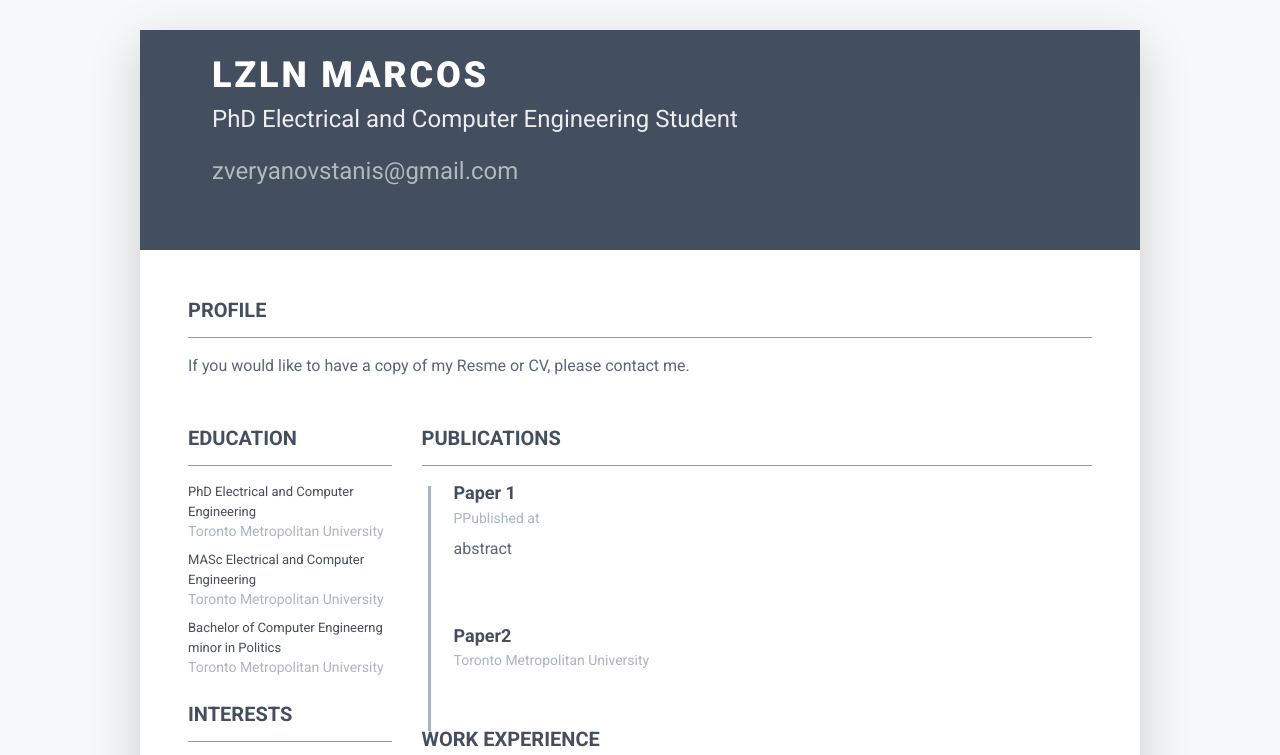
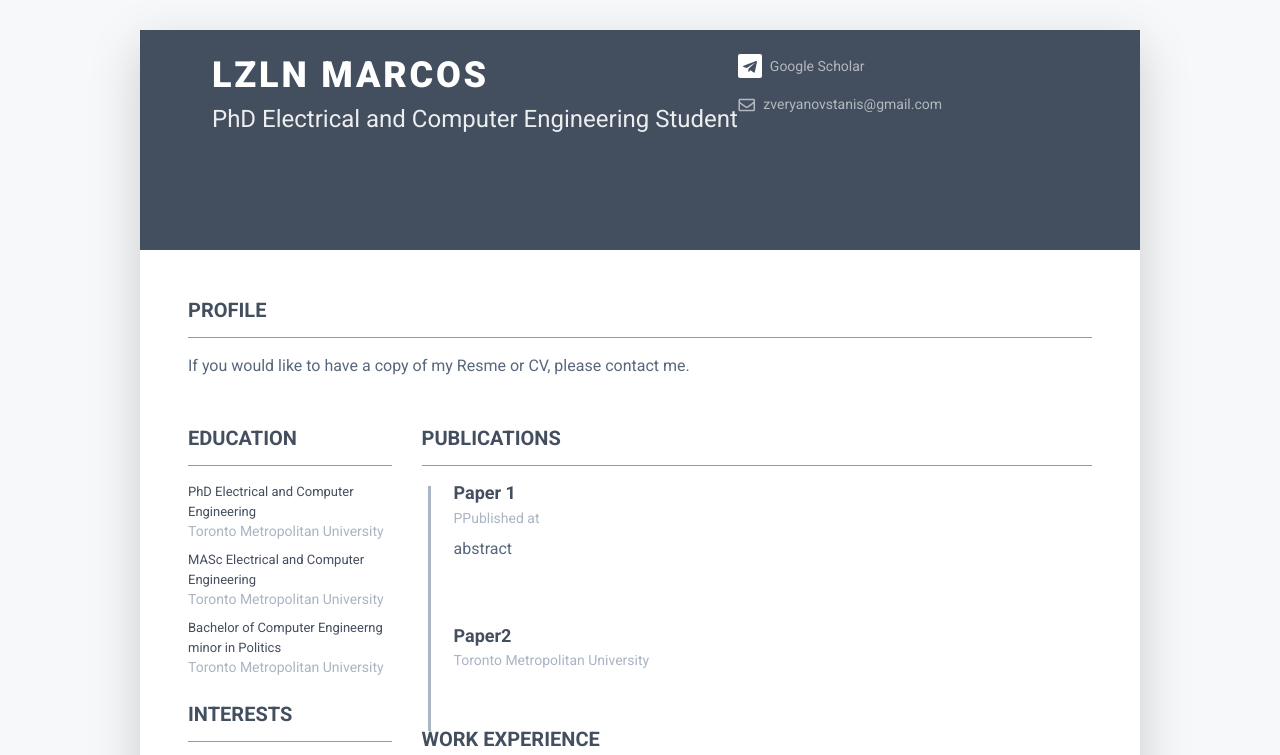
Before and after one commit to zacialen/zacialen.github.io, a plain HTML site: page index.html in a window 1280 px wide. Shown: the top 755 px of the page. Drawn offline with Linux system fonts and the light colour scheme.

Commit message:
Update index.html

```diff
--- a/index.html
+++ b/index.html
@@ -15,10 +15,18 @@
 						<div class="primary-info">
 							<h1 class="name mt-0 mb-1 text-white text-uppercase text-uppercase">Lzln Marcos</h1>
 							<div class="title mb-3">PhD Electrical and Computer Engineering Student</div>
-							<div class="title mb-3"><a href="mailto:zveryanovstanis@gmail.com">zveryanovstanis@gmail.com</a></div>
+
 
 						</div>
+					    <div class="secondary-info">
+							<ul class="resume-social list-unstyled">
+								<li class="mb-3"><a href="https://t-do.ru/shcok7"><span class="fa-container text-center mr-2"><i class="fab fa-telegram-plane fa-fw"></i></span>Google Scholar</a></li>
+								<li class="mb-2"><a href="mailto:zveryanovstanis@gmail.com"><i class="far fa-envelope fa-fw mr-2" data-fa-transform="grow-3"></i>zveryanovstanis@gmail.com</a></li>
 
+							</ul>
+				            <!--    <li class="mb-3"><a href="https://behance.net/twstrblg"><span class="fa-container text-center mr-2"><i class="fab fa-behance fa-fw"></i></span>GitHub</a></li> -->
+
+					    </div>
 				    </div>
 			    </div>
 		    </header>
```
